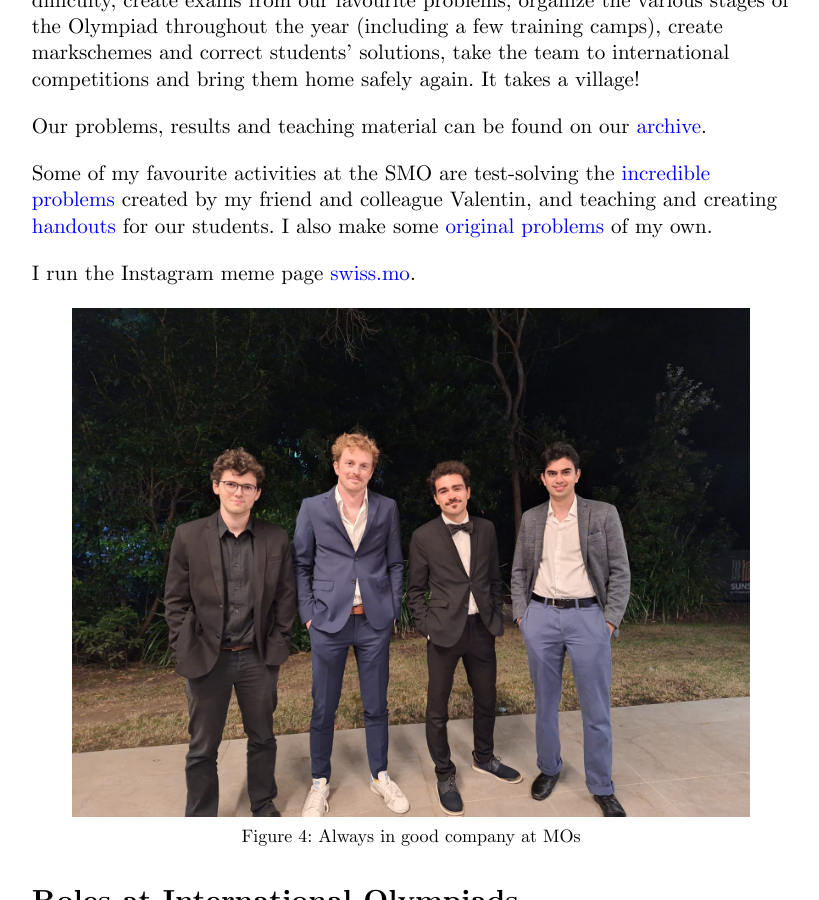
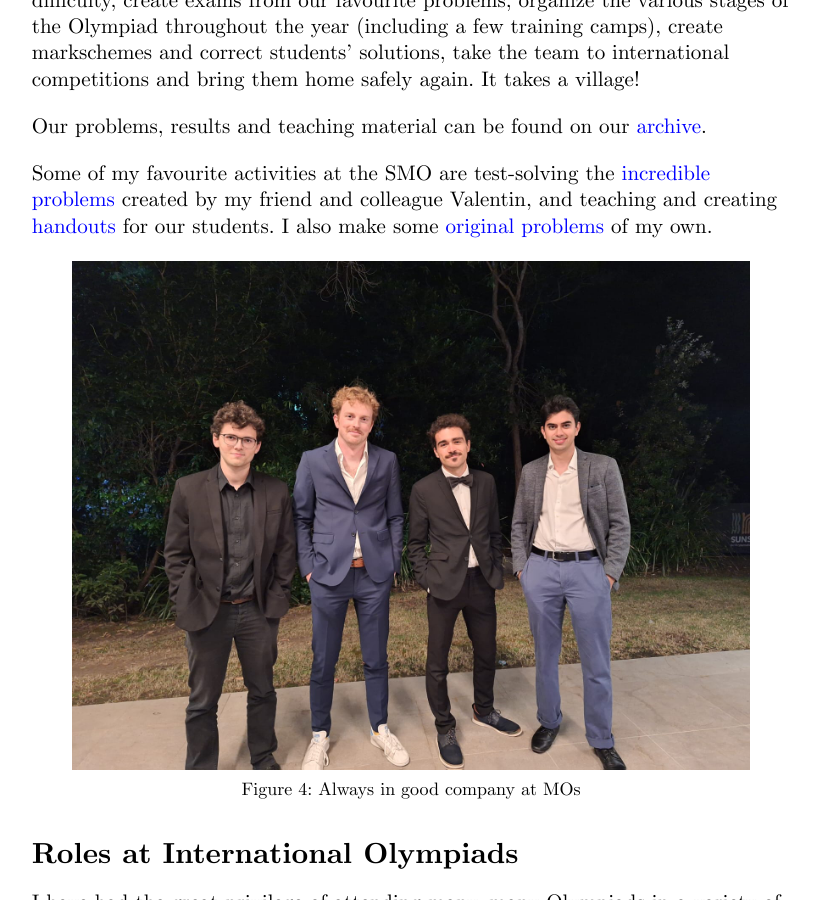
Before and after one commit to TaniniPanini/TaniniPanini.github.io, a Jekyll site: the page built from olympiad.md, in a window 1280 px wide and 900 px high, scrolled down 597 px. Shown: the whole window, without its empty margins (229-1048 px from the left). Built offline with Jekyll 4.4.1, drawn with Linux system fonts in a browser that asks for light colours.

Commit message:
Remove Instagram page reference from olympiad.md
Removed mention of the Instagram meme page.

```diff
--- a/olympiad.md
+++ b/olympiad.md
@@ -18,8 +18,6 @@ We also have to narrow down the field of students to select Swiss teams. This me
 Our problems, results and teaching material can be found on our [archive](https://imosuisse.github.io).
 
 Some of my favourite activities at the SMO are test-solving the [incredible problems](https://valentin-imbach.github.io/portfolio.html) created by my friend and colleague Valentin, and teaching and creating [handouts](teaching.html) for our students. I also make some [original problems](/portfolio.html) of my own.
-
-I run the Instagram meme page [swiss.mo](https://www.instagram.com/swiss.mo/).
 
 <figure>
     <img src="assets/images/swissleaders.jpg">
```
